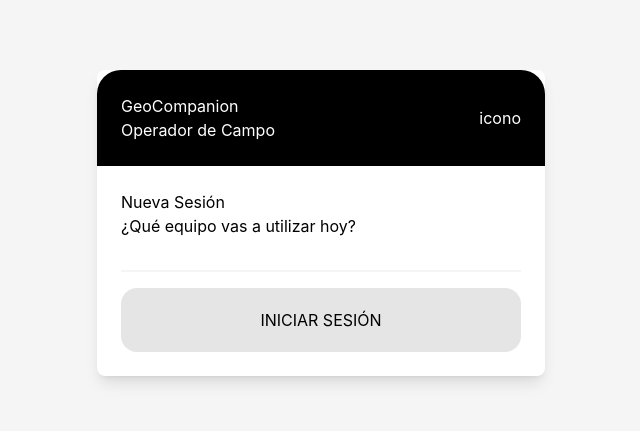
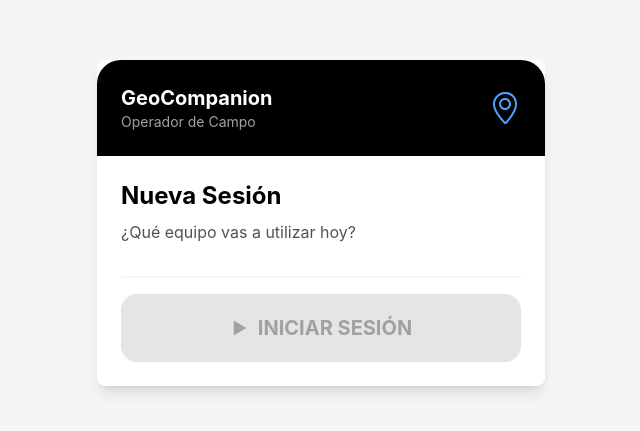
Before and after one commit to GerardoGarcia79/companion-app, a React (Vite) app: page / in a window 1280 px wide. Shown: the part 177-608 px from the top of the page, without its empty margins (319-959 px from the left). Built offline with nearby package versions, Linux system fonts and the light colour scheme.

Commit message:
feat: add react-icons, add icons and styles for text, icons and button

```diff
--- a/package.json
+++ b/package.json
@@ -13,6 +13,7 @@
     "@tailwindcss/vite": "^4.3.2",
     "react": "^19.2.7",
     "react-dom": "^19.2.7",
+    "react-icons": "^5.6.0",
     "tailwindcss": "^4.3.2"
   },
   "devDependencies": {
--- a/src/CompanionApp.tsx
+++ b/src/CompanionApp.tsx
@@ -1,3 +1,6 @@
+import { IoPlaySharp } from "react-icons/io5";
+import { SlLocationPin } from "react-icons/sl";
+
 const CompanionApp = () => {
   return (
     <section className="bg-neutral-100 min-h-screen w-full flex justify-center items-center p-4">
@@ -5,18 +8,24 @@ const CompanionApp = () => {
         <div className="bg-black text-white p-6 rounded-t-3xl">
           <div className="flex justify-between">
             <div>
-              <p>GeoCompanion</p>
-              <p>Operador de Campo</p>
+              <h1 className="font-bold text-xl">GeoCompanion</h1>
+              <p className="text-sm text-neutral-400">Operador de Campo</p>
             </div>
-            <div className="flex justify-center items-center">icono</div>
+            <div className="flex justify-center items-center">
+              <SlLocationPin className="text-blue-400 w-8 h-8" />
+            </div>
           </div>
         </div>
         <div className="p-6 rounded-b-3xl">
-          <h3>Nueva Sesión</h3>
-          <p>¿Qué equipo vas a utilizar hoy?</p>
+          <h2 className="text-2xl font-bold mb-2">Nueva Sesión</h2>
+          <p className="text-neutral-600">¿Qué equipo vas a utilizar hoy?</p>
           {/* TODO: list of kits */}
           <div className="border-t-2 border-neutral-100 mt-8 pt-4">
-            <button className="bg-neutral-200 w-full p-5 rounded-2xl cursor-pointer">
+            <button
+              disabled
+              className="bg-neutral-200 w-full p-5 rounded-2xl cursor-pointer flex justify-center items-center gap-2 text-xl font-bold text-neutral-400"
+            >
+              <IoPlaySharp />
               INICIAR SESIÓN
             </button>
           </div>
```
Also changed, not shown: 1 other file (tests, documents, lock files or other folders).
